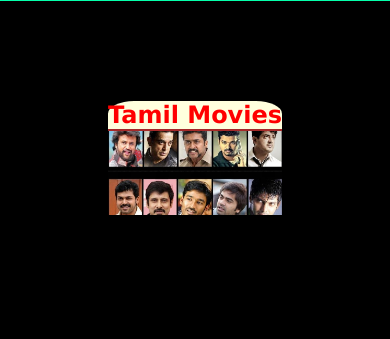
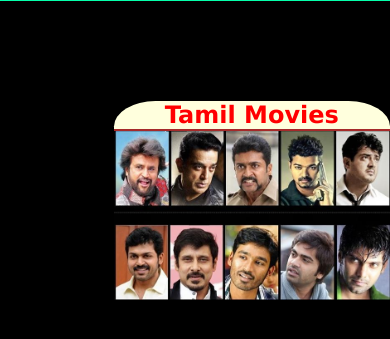
Before and after one commit to ThilakAswin/TopMovies, a plain HTML site: page index.html in a window 390 px wide. Shown: the part 49-388 px from the top of the page. Drawn offline with Linux system fonts and the light colour scheme; a web font is replaced by a local one.

Commit message:
Update index.css

```diff
--- a/css/index.css
+++ b/css/index.css
@@ -87,9 +87,10 @@ img{
 
 @media screen and (max-width : 800px) {
     .content{
-        height: 10vh;
+        height: 15h;
     }
     .body{
+        justify-content: flex-end;
         gap: 30px;
     }
 }
```
